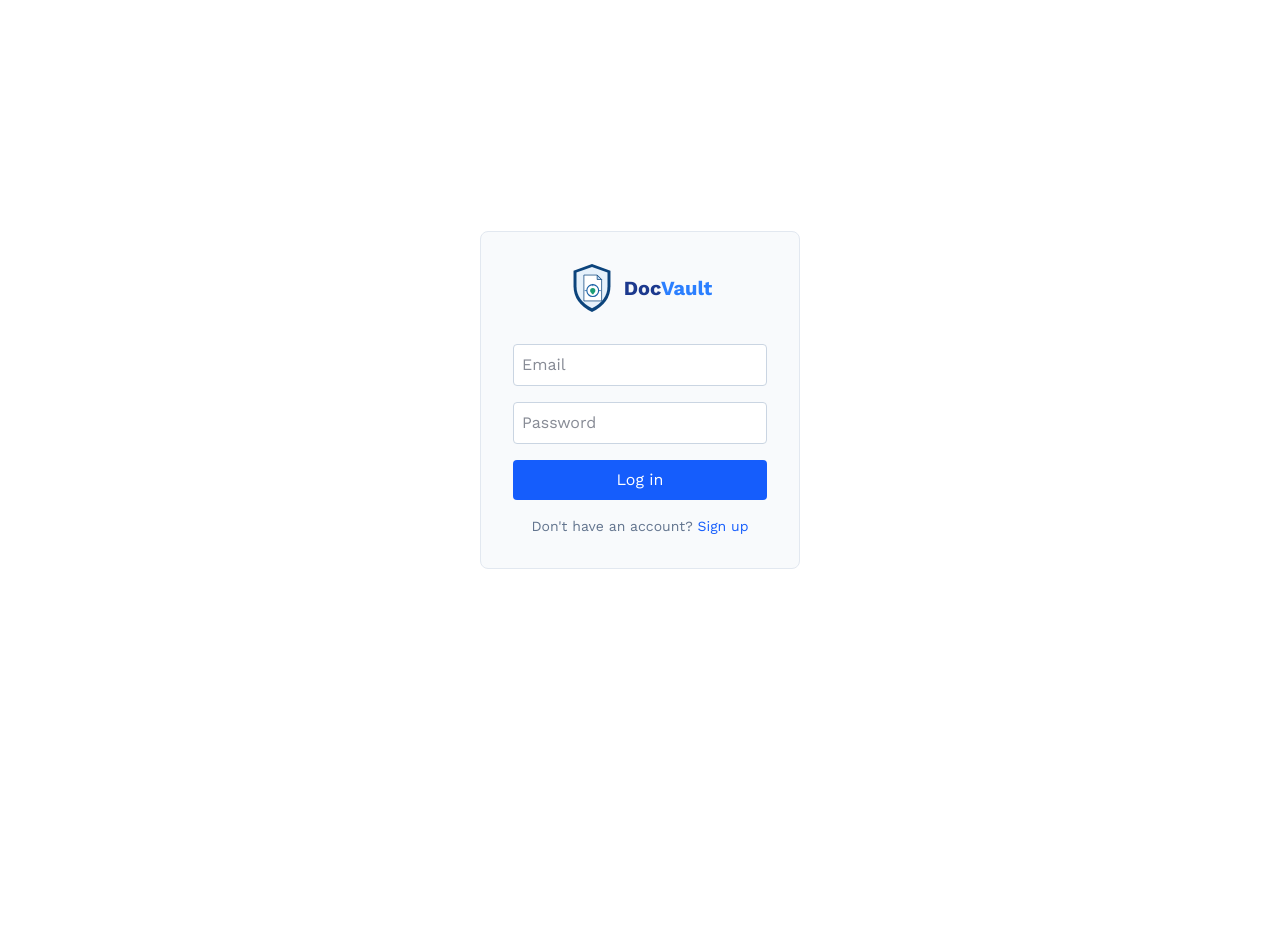
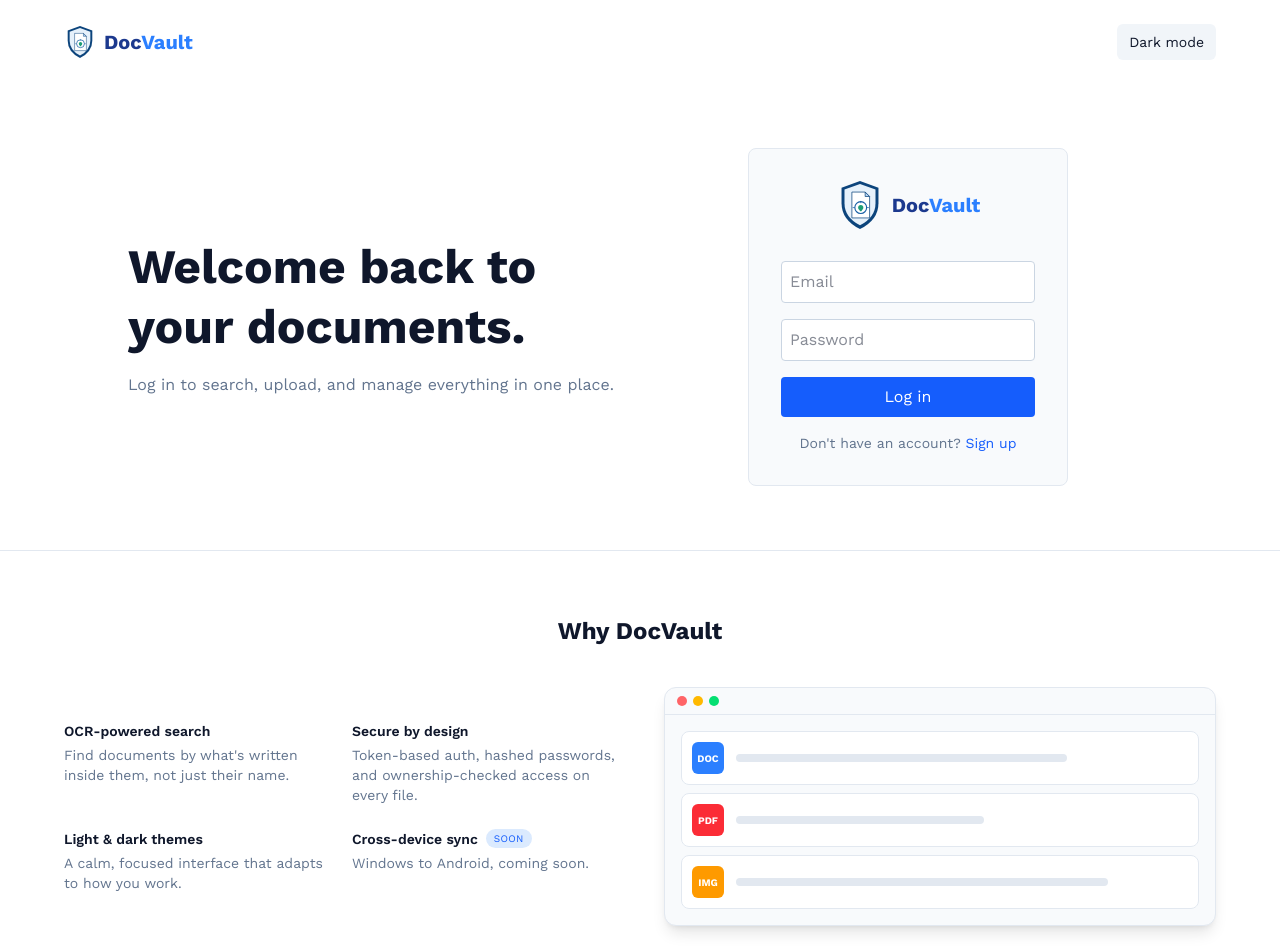
Before and after one commit to AryamanPanigrahi/DocVault, a React (Vite) app in the folder frontend/: page /login in a window 1280 px wide. Shown: the top 952 px of the page. Before the commit the page ends 800 px from the top, so only its background shows below. Built offline with nearby package versions, Linux system fonts and the light colour scheme.

Commit message:
Rebuild AuthLayout with landing-page-style hero, fix dark mode (Tailwind v4 needs explicit custom-variant)

```diff
--- /dev/null
+++ b/frontend/src/components/AuthLayout.tsx
@@ -0,0 +1,98 @@
+import type { ReactNode } from 'react'
+import Logo from './Logo'
+import useTheme from '../hooks/useTheme'
+
+const features = [
+  { title: 'OCR-powered search', desc: "Find documents by what's written inside them, not just their name." },
+  { title: 'Secure by design', desc: 'Token-based auth, hashed passwords, and ownership-checked access on every file.' },
+  { title: 'Light & dark themes', desc: 'A calm, focused interface that adapts to how you work.' },
+  { title: 'Cross-device sync', desc: 'Windows to Android, coming soon.', comingSoon: true },
+]
+
+interface AuthLayoutProps {
+  children: ReactNode
+  headline: ReactNode
+  subtext: string
+}
+
+function AuthLayout({ children, headline, subtext }: AuthLayoutProps) {
+  const { theme, toggleTheme } = useTheme()
+
+  return (
+    <div className="min-h-screen bg-white dark:bg-app-bg">
+      <header className="px-6 md:px-16 py-6 flex items-center justify-between">
+        <Logo size={32} />
+        <button
+          onClick={toggleTheme}
+          className="bg-slate-100 dark:bg-app-surface text-slate-900 dark:text-white px-3 py-2 rounded-md text-sm"
+        >
+          {theme === 'dark' ? 'Light mode' : 'Dark mode'}
+        </button>
+      </header>
+
+      <section className="px-6 md:px-16 py-10 md:py-16 grid md:grid-cols-2 gap-12 items-center max-w-6xl mx-auto">
+        <div>
+          <h1 className="text-4xl md:text-5xl font-bold text-slate-900 dark:text-white leading-tight mb-4">
+            {headline}
+          </h1>
+          <p className="text-slate-500 dark:text-slate-400 text-base">{subtext}</p>
+        </div>
+
+        <div className="flex justify-center">{children}</div>
+      </section>
+
+      <section className="border-t border-slate-200 dark:border-app-border px-6 md:px-16 py-16">
+        <div className="max-w-6xl mx-auto">
+          <h2 className="text-2xl font-bold text-slate-900 dark:text-white mb-10 text-center">
+            Why DocVault
+          </h2>
+
+          <div className="grid md:grid-cols-2 gap-12 items-center">
+            <div className="grid sm:grid-cols-2 gap-6">
+              {features.map((f) => (
+                <div key={f.title}>
+                  <div className="flex items-center gap-2 mb-1">
+                    <p className="text-slate-900 dark:text-white font-semibold text-sm">{f.title}</p>
+                    {f.comingSoon && (
+                      <span className="text-[10px] uppercase tracking-wide bg-blue-100 dark:bg-blue-900/40 text-blue-600 dark:text-blue-300 px-2 py-0.5 rounded-full">
+                        Soon
+                      </span>
+                    )}
+                  </div>
+                  <p className="text-slate-500 dark:text-slate-400 text-sm">{f.desc}</p>
+                </div>
+              ))}
+            </div>
+
+            <div className="rounded-xl border border-slate-200 dark:border-app-border shadow-lg overflow-hidden bg-slate-50 dark:bg-app-surface">
+              <div className="flex items-center gap-1.5 px-3 py-2 border-b border-slate-200 dark:border-app-border">
+                <div className="w-2.5 h-2.5 rounded-full bg-red-400" />
+                <div className="w-2.5 h-2.5 rounded-full bg-amber-400" />
+                <div className="w-2.5 h-2.5 rounded-full bg-green-400" />
+              </div>
+              <div className="p-4 flex flex-col gap-2">
+                {[
+                  { c: 'bg-blue-500', t: 'DOC', w: 'w-2/3' },
+                  { c: 'bg-red-500', t: 'PDF', w: 'w-1/2' },
+                  { c: 'bg-amber-500', t: 'IMG', w: 'w-3/4' },
+                ].map((row, i) => (
+                  <div
+                    key={i}
+                    className="flex items-center gap-3 bg-white dark:bg-app-bg rounded-lg p-2.5 border border-slate-200 dark:border-app-border"
+                  >
+                    <div className={`w-8 h-8 rounded-md ${row.c} text-white text-[10px] font-bold flex items-center justify-center shrink-0`}>
+                      {row.t}
+                    </div>
+                    <div className={`h-2 ${row.w} bg-slate-200 dark:bg-slate-600 rounded-full`} />
+                  </div>
+                ))}
+              </div>
+            </div>
+          </div>
+        </div>
+      </section>
+    </div>
+  )
+}
+
+export default AuthLayout
--- a/frontend/src/components/Logo.tsx
+++ b/frontend/src/components/Logo.tsx
@@ -1,9 +1,10 @@
 interface LogoProps {
   size?: number
   showWordmark?: boolean
+  light?: boolean
 }
 
-function Logo({ size = 40, showWordmark = true }: LogoProps) {
+function Logo({ size = 40, showWordmark = true, light = false }: LogoProps) {
   return (
     <div className="flex items-center gap-2">
       <svg width={size} height={size} viewBox="0 0 100 130" fill="none">
@@ -21,8 +22,8 @@ function Logo({ size = 40, showWordmark = true }: LogoProps) {
 
       {showWordmark && (
         <span className="text-xl font-bold">
-          <span className="text-blue-900 dark:text-blue-300">Doc</span>
-          <span className="text-blue-500 dark:text-blue-400">Vault</span>
+          <span className={light ? 'text-white' : 'text-blue-900 dark:text-blue-300'}>Doc</span>
+          <span className={light ? 'text-blue-300' : 'text-blue-500 dark:text-blue-400'}>Vault</span>
         </span>
       )}
     </div>
--- a/frontend/src/index.css
+++ b/frontend/src/index.css
@@ -1,4 +1,6 @@
 @import "tailwindcss";
+
+@custom-variant dark (&:where(.dark, .dark *));
 
 @theme {
   --color-app-bg: #0a0a0c;
--- a/frontend/src/pages/Login.tsx
+++ b/frontend/src/pages/Login.tsx
@@ -1,7 +1,7 @@
 import { useState } from 'react'
 import { useNavigate } from 'react-router-dom'
 import Logo from '../components/Logo'
-
+import AuthLayout from '../components/AuthLayout'
 function Login() {
   const [email, setEmail] = useState('')
   const [password, setPassword] = useState('')
@@ -33,7 +33,16 @@ function Login() {
   }
 
   return (
-    <div className="min-h-screen bg-white dark:bg-app-bg flex items-center justify-center">
+    <AuthLayout
+      headline={
+        <>
+          Welcome back to
+          <br />
+          your documents.
+        </>
+      }
+      subtext="Log in to search, upload, and manage everything in one place."
+    >
       <form onSubmit={handleSubmit} className="bg-slate-50 dark:bg-app-surface p-8 rounded-lg w-80 flex flex-col gap-4 border border-slate-200 dark:border-app-border">
         <div className="flex justify-center mb-4">
           <Logo size={48} />
@@ -68,7 +77,7 @@ function Login() {
           </a>
         </p>
       </form>
-    </div>
+    </AuthLayout>
   )
 }
 
--- a/frontend/src/pages/Signup.tsx
+++ b/frontend/src/pages/Signup.tsx
@@ -1,7 +1,7 @@
 import { useState } from 'react'
 import { useNavigate } from 'react-router-dom'
 import Logo from '../components/Logo'
-
+import AuthLayout from '../components/AuthLayout'
 function Signup() {
   const [email, setEmail] = useState('')
   const [password, setPassword] = useState('')
@@ -28,7 +28,16 @@ function Signup() {
   }
 
   return (
-    <div className="min-h-screen bg-white dark:bg-app-bg flex items-center justify-center">
+    <AuthLayout
+      headline={
+        <>
+          Stop losing track
+          <br />
+          of what matters.
+        </>
+      }
+      subtext="Create your account and start making your documents searchable in minutes."
+    >
       <form onSubmit={handleSubmit} className="bg-slate-50 dark:bg-app-surface p-8 rounded-lg w-80 flex flex-col gap-4 border border-slate-200 dark:border-app-border">
         <div className="flex justify-center mb-4">
           <Logo size={48} />
@@ -63,7 +72,7 @@ function Signup() {
           </a>
         </p>
       </form>
-    </div>
+    </AuthLayout>
   )
 }
 
```
Also changed, not shown: 1 other file (tests, documents, lock files or other folders).
